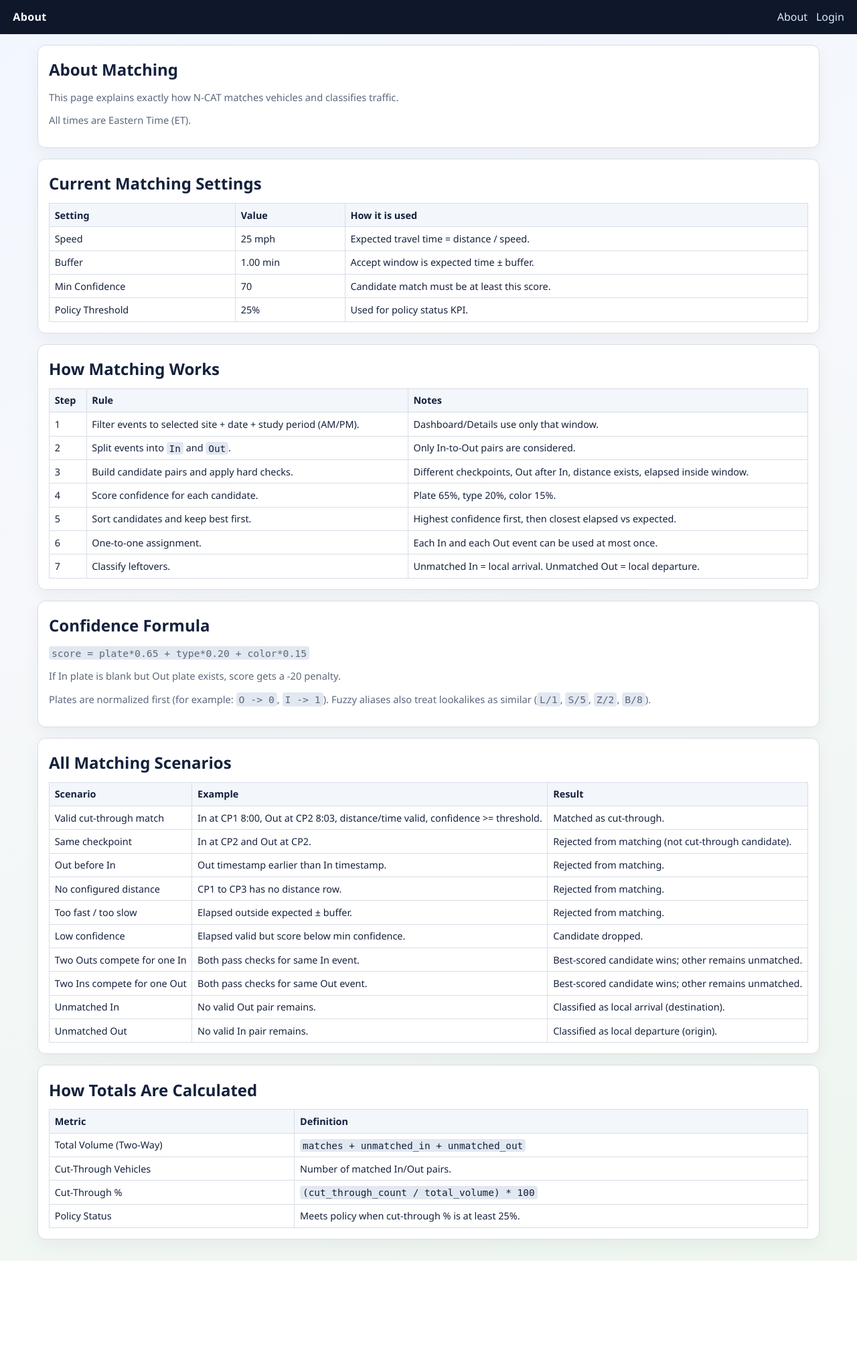
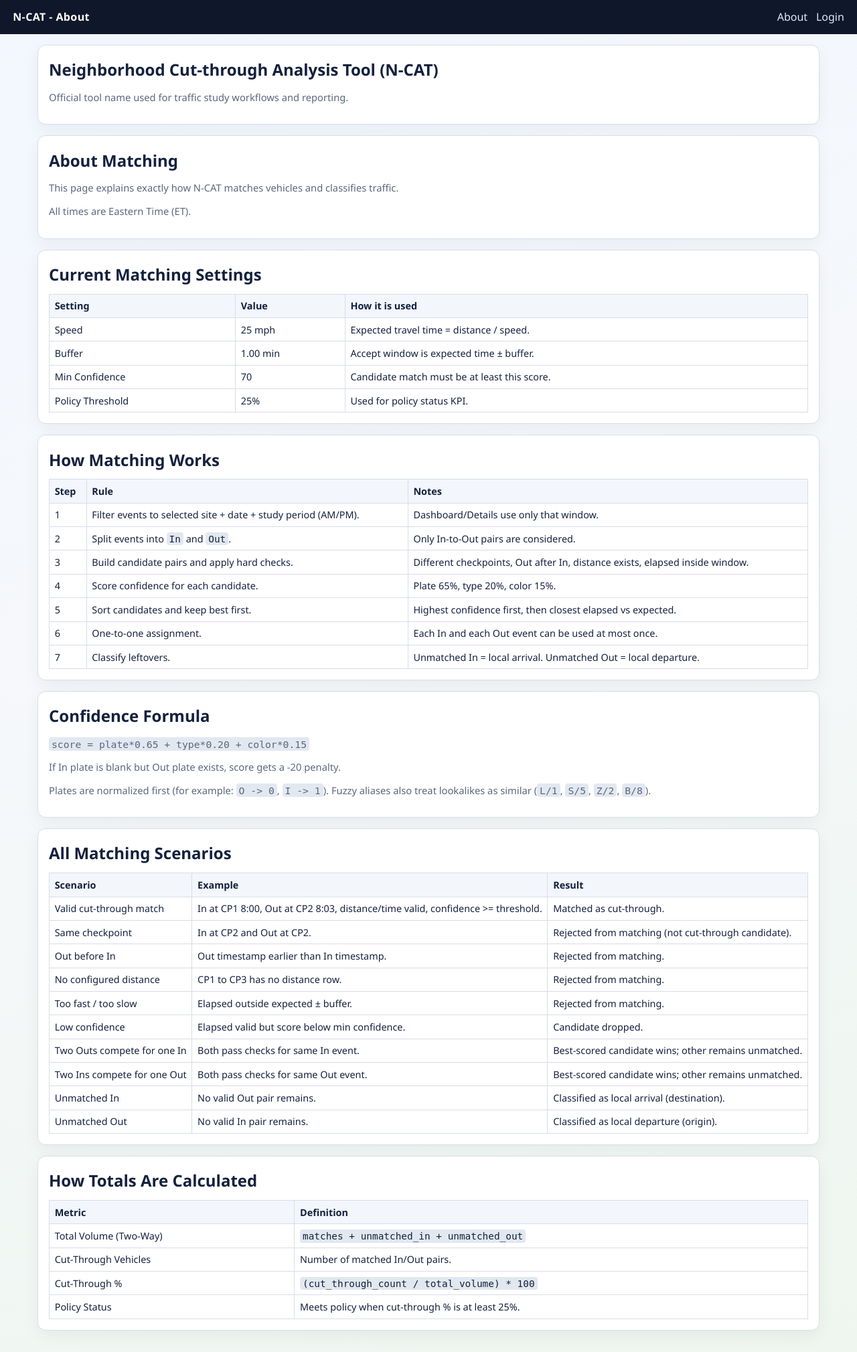
Before and after one commit to Drewbsking/thru, a PHP site: page /about.php in a window 1280 px wide. Shown: the whole page at 67% size. Before the commit the page ends 1883 px from the top, so only its background shows below. Run offline with PHP 8.4, Linux system fonts and the light colour scheme; data that the repository does not hold is empty; some libraries are stand-ins or nearby versions.

Commit message:
minor change

```diff
--- a/about.php
+++ b/about.php
@@ -12,6 +12,11 @@ $policyThreshold = (float)app_setting('policy_cut_through_percent', '25');
 render_head('About');
 ?>
 <section class="card">
+  <h1>Neighborhood Cut-through Analysis Tool (N-CAT)</h1>
+  <p class="small">Official tool name used for traffic study workflows and reporting.</p>
+</section>
+
+<section class="card" style="margin-top:1rem;">
   <h1>About Matching</h1>
   <p class="small">This page explains exactly how N-CAT matches vehicles and classifies traffic.</p>
   <p class="small">All times are Eastern Time (ET).</p>
--- a/lib/layout.php
+++ b/lib/layout.php
@@ -24,7 +24,7 @@ function render_head(string $title): void
     echo '</head><body>';
     echo '<header class="topbar" id="appTopbar">';
     echo '<div class="topbar-row">';
-    echo '<div class="brand">' . h($title) . '</div>';
+    echo '<div class="brand">' . h('N-CAT - ' . $title) . '</div>';
     echo '<button type="button" class="nav-toggle" id="navToggle" aria-controls="siteNav" aria-expanded="false" aria-label="Toggle navigation menu">☰</button>';
     echo '</div>';
     echo '<nav class="nav" id="siteNav">';
--- a/login.php
+++ b/login.php
@@ -60,7 +60,8 @@ if ($_SERVER['REQUEST_METHOD'] === 'POST') {
 <body>
   <main class="page" style="max-width: 460px; margin-top: 3rem;">
     <section class="card">
-      <h1>Login</h1>
+      <h1>Neighborhood Cut-through Analysis Tool (N-CAT)</h1>
+      <h2 style="margin-top:0.2rem;">Login</h2>
       <p class="small">Sign in with your username and password.</p>
       <form method="post">
         <input type="hidden" name="login_mode" value="account">
```
